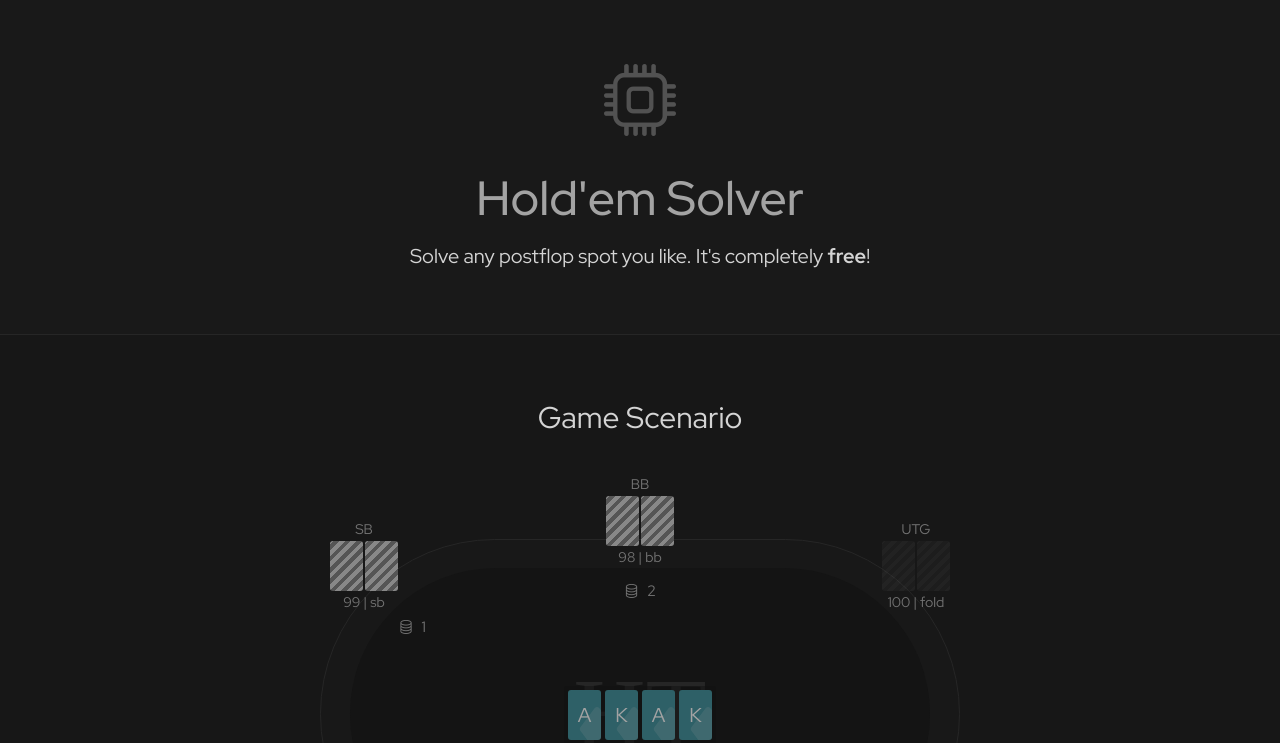
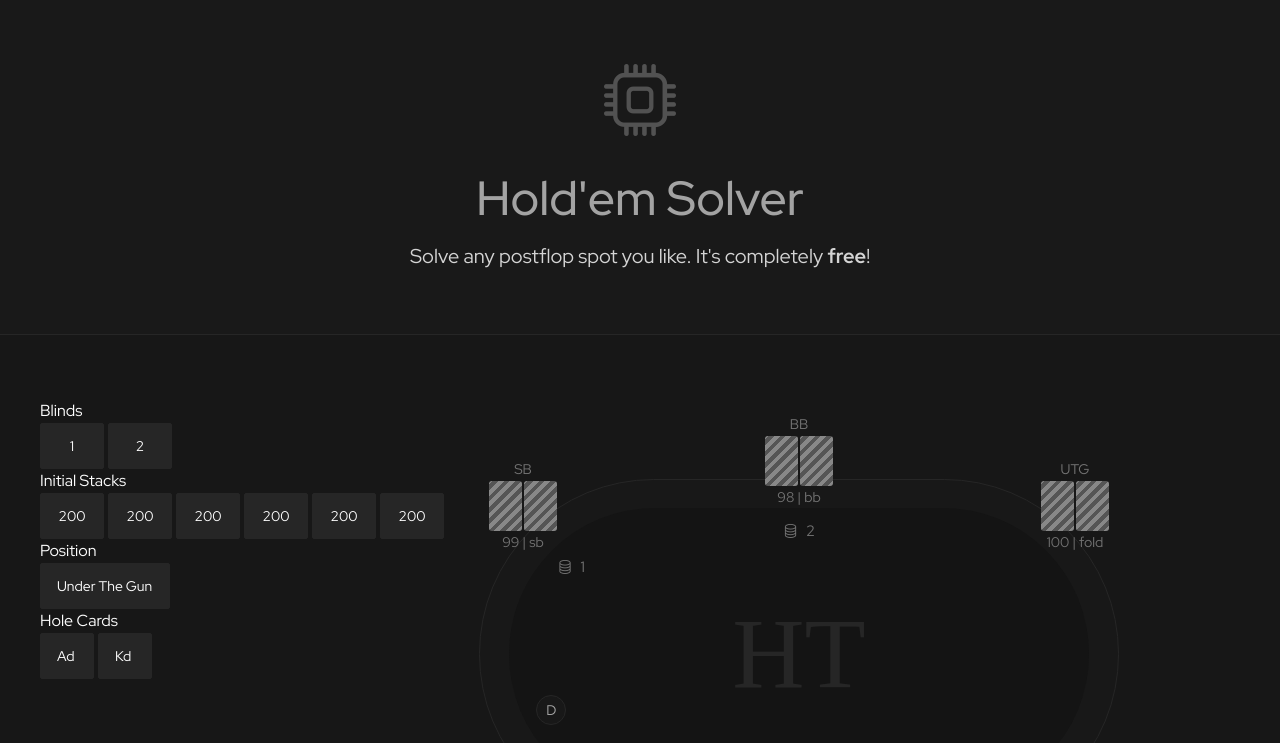
Before and after one commit to AlonLandmann/solver-client, a Next.js app: page / in a window 1280 px wide. Shown: the top 743 px of the page. Built offline with nearby package versions, Linux system fonts and the light colour scheme; a web font is replaced by a local one.

Commit message:
add setup settings component

```diff
--- a/components/home/HomeRoot.js
+++ b/components/home/HomeRoot.js
@@ -1,12 +1,13 @@
 import useWindowDimensions from "@/hooks/useWindowDimensions";
 import Table from "../table/Table";
+import Setup from "./Setup";
 
 export default function HomeRoot() {
     const [width, height] = useWindowDimensions();
 
     return (
         <div className="bg-neutral-900 min-h-screen">
-            <section className="flex flex-col items-center py-16 px-10 border-b bg-neutral-800 bg-opacity-10">
+            <section className="flex flex-col items-center px-10 py-16 border-b bg-neutral-800 bg-opacity-10">
                 <i className="bi bi-cpu text-7xl text-neutral-600 mb-9"></i>
                 <h1 className="text-5xl font-medium text-neutral-400 text-center mb-5">
                     Hold'em Solver
@@ -15,16 +16,12 @@ export default function HomeRoot() {
                     Solve any postflop spot you like. It's completely <strong>free</strong>!
                 </p>
             </section>
-            <section className="flex flex-col items-center py-16 px-10 border-b">
-                <h2 className="text-3xl text-neutral-300 text-center mb-6">
-                    Game Scenario
-                </h2>
-                <div>
-                    <Table
-                        availableWidth={width - 80}
-                        availableHeight={height - 80}
-                    />
-                </div>
+            <section className="px-10 py-16 border-b grid justify-items-center" style={{ gridTemplateColumns: "1fr 4fr 1fr" }}>
+                <Setup />
+                <Table
+                    availableWidth={(width - 80) * 2 / 3}
+                    availableHeight={height - 80}
+                />
             </section>
         </div>
     );
--- /dev/null
+++ b/components/home/Setup.js
@@ -0,0 +1,96 @@
+import { deck } from "@/lib/cards";
+import { useState } from "react";
+
+export default function Setup() {
+    const [smallBlind, setSmallBlind] = useState(1);
+    const [bigBlind, setBigBlind] = useState(2);
+    const [initialStacks, setInitialStacks] = useState(Array(6).fill(200));
+    const [heroPosition, setHeroPosition] = useState(2);
+    const [holeCards, setHoleCards] = useState(["Ad", "Kd"]);
+
+    return (
+        <div>
+            <div>
+                Blinds
+            </div>
+            <div className="flex gap-1">
+                <input
+                    className="bg-neutral-800 w-16 px-4 py-3 rounded-sm outline-none border focus:border-neutral-700 text-sm text-center placeholder-neutral-600 spinner-less"
+                    type="number"
+                    value={smallBlind}
+                    onChange={e => setSmallBlind(e.target.value)}
+                />
+                <input
+                    className="bg-neutral-800 w-16 px-4 py-3 rounded-sm outline-none border focus:border-neutral-700 text-sm text-center placeholder-neutral-600 spinner-less"
+                    type="number"
+                    value={bigBlind}
+                    onChange={e => setBigBlind(e.target.value)}
+                />
+            </div>
+            <div>
+                Initial Stacks
+            </div>
+            <div className="flex gap-1">
+                {Array(6).fill(null).map((_, i) => (
+                    <input
+                        key={"initial-stack-input-" + i}
+                        className="bg-neutral-800 w-16 px-4 py-3 rounded-sm outline-none border focus:border-neutral-700 text-sm text-center placeholder-neutral-600 spinner-less"
+                        type="number"
+                        value={initialStacks[i]}
+                        onChange={e => setInitialStacks(p => { const n = [...p]; n[i] = e.target.value; return n })}
+                    />
+                ))}
+            </div>
+            <div>
+                Position
+            </div>
+            <select
+                className="bg-neutral-800 px-4 py-3 rounded-sm border text-sm focus:border-neutral-700 placeholder-neutral-300 focus:placeholder-white appearance-none"
+                value={String(heroPosition)}
+                onChange={e => setHeroPosition(Number(e.target.value))}
+            >
+                <option value="0">Small Blind</option>
+                <option value="1">Big Blind</option>
+                <option value="2">Under The Gun</option>
+                <option value="3">Hijack</option>
+                <option value="4">Cutoff</option>
+                <option value="5">Dealer Button</option>
+            </select>
+            <div>
+                Hole Cards
+            </div>
+            <div className="flex gap-1">
+                <select
+                    className="bg-neutral-800 px-4 py-3 rounded-sm border text-sm focus:border-neutral-700 placeholder-neutral-300 focus:placeholder-white appearance-none"
+                    value={holeCards[0]}
+                    onChange={e => setHoleCards(p => { const n = [...p]; n[0] = e.target.value; return n })}
+                >
+                    {deck.map(card => (
+                        <option
+                            key={card}
+                            value={card}
+                            disabled={holeCards.includes(card)}
+                        >
+                            {card}
+                        </option>
+                    ))}
+                </select>
+                <select
+                    className="bg-neutral-800 px-4 py-3 rounded-sm border text-sm focus:border-neutral-700 placeholder-neutral-300 focus:placeholder-white appearance-none"
+                    value={holeCards[1]}
+                    onChange={e => setHoleCards(p => { const n = [...p]; n[1] = e.target.value; return n })}
+                >
+                    {deck.map(card => (
+                        <option
+                            key={card}
+                            value={card}
+                            disabled={holeCards.includes(card)}
+                        >
+                            {card}
+                        </option>
+                    ))}
+                </select>
+            </div>
+        </div>
+    );
+};
--- a/components/table/Table.js
+++ b/components/table/Table.js
@@ -10,12 +10,12 @@ export default function Table({ availableWidth, availableHeight }) {
 
     const heroPosition = 4;
     const holeCards = ["Ad", "Kd"];
-    const board = ["Ad", "Kd", "Ad", "Kd"];
-    const hasFolded = [false, false, true, true, false, false];
+    const board = [];
+    const hasFolded = [false, false, false, false, false, false];
     const lastActions = ["sb", "bb", "fold", "fold", null, null];
     const stacks = [99, 98, 100, 100, 100, 100];
     const committed = [1, 2, 0, 0, 0, 0];
-    const mainPotShares = [50, 50, 0, 0, 0, 0];
+    const mainPotShares = [0, 0, 0, 0, 0, 0];
 
     return (
         <div
--- /dev/null
+++ b/lib/cards.js
@@ -0,0 +1,10 @@
+export const values = ["A", "K", "Q", "J", "T", "9", "8", "7", "6", "5", "4", "3", "2"];
+export const suits = ["s", "h", "d", "c"];
+
+export const deck = [];
+
+for (let i = 0; i < 13; i++) {
+    for (let j = 0; j < 4; j++) {
+        deck.push(values[i] + suits[j]);
+    }
+}
--- a/styles/globals.css
+++ b/styles/globals.css
@@ -32,6 +32,6 @@ input.spinner-less[type=number] {
     color-scheme: dark;
 }
 
-body {
+body, input, select, textarea {
     font-family: "Red Hat Display", sans-serif;
 }
```
